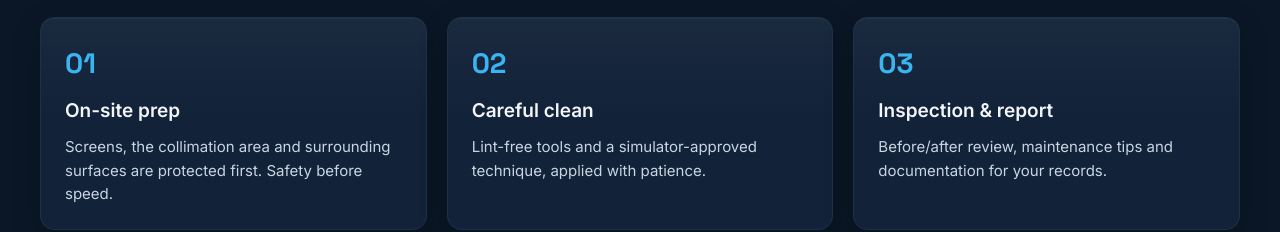
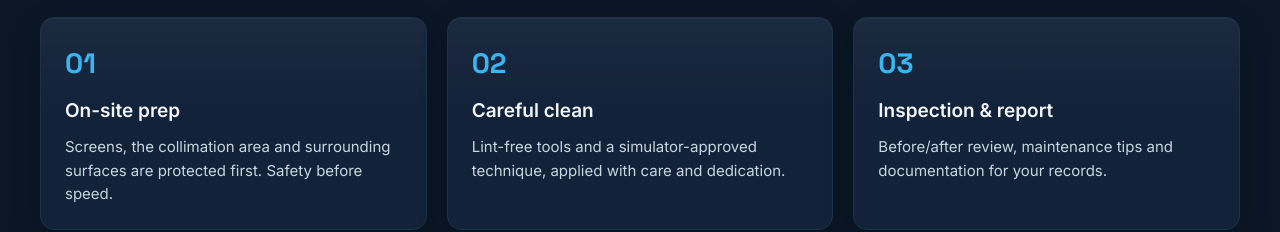
Before and after one commit to JonAponte/clearsky-website, a plain HTML site: page index.html in a window 1280 px wide. Shown: the part 3820-4052 px from the top of the page. Drawn offline with Linux system fonts and the light colour scheme.

Commit message:
Process: 'applied with care and dedication'
Co-Authored-By: Claude Fable 5.1 <noreply@anthropic.com>
Claude-Session: https://claude.ai/code/session_01TsEQD5AXFeAQydeirsjsKE

```diff
--- a/index.html
+++ b/index.html
@@ -254,7 +254,7 @@
         <li class="card" style="background: #122238; border: 1px solid #1E3148; border-radius: 14px; padding: 24px; box-sizing: border-box; display: flex; flex-direction: column; gap: 10px">
           <span style="font-family: 'Space Grotesk', Inter, sans-serif; font-weight: 700; font-size: 28px; color: #3BB4F2">02</span>
           <h3 style="margin: 0; font-size: 19px; font-weight: 600">Careful clean</h3>
-          <p style="margin: 0; color: #C9D5E1; font-size: 15px">Lint-free tools and a simulator-approved technique, applied with patience.</p>
+          <p style="margin: 0; color: #C9D5E1; font-size: 15px">Lint-free tools and a simulator-approved technique, applied with care and dedication.</p>
         </li>
         <li class="card" style="background: #122238; border: 1px solid #1E3148; border-radius: 14px; padding: 24px; box-sizing: border-box; display: flex; flex-direction: column; gap: 10px">
           <span style="font-family: 'Space Grotesk', Inter, sans-serif; font-weight: 700; font-size: 28px; color: #3BB4F2">03</span>
```
